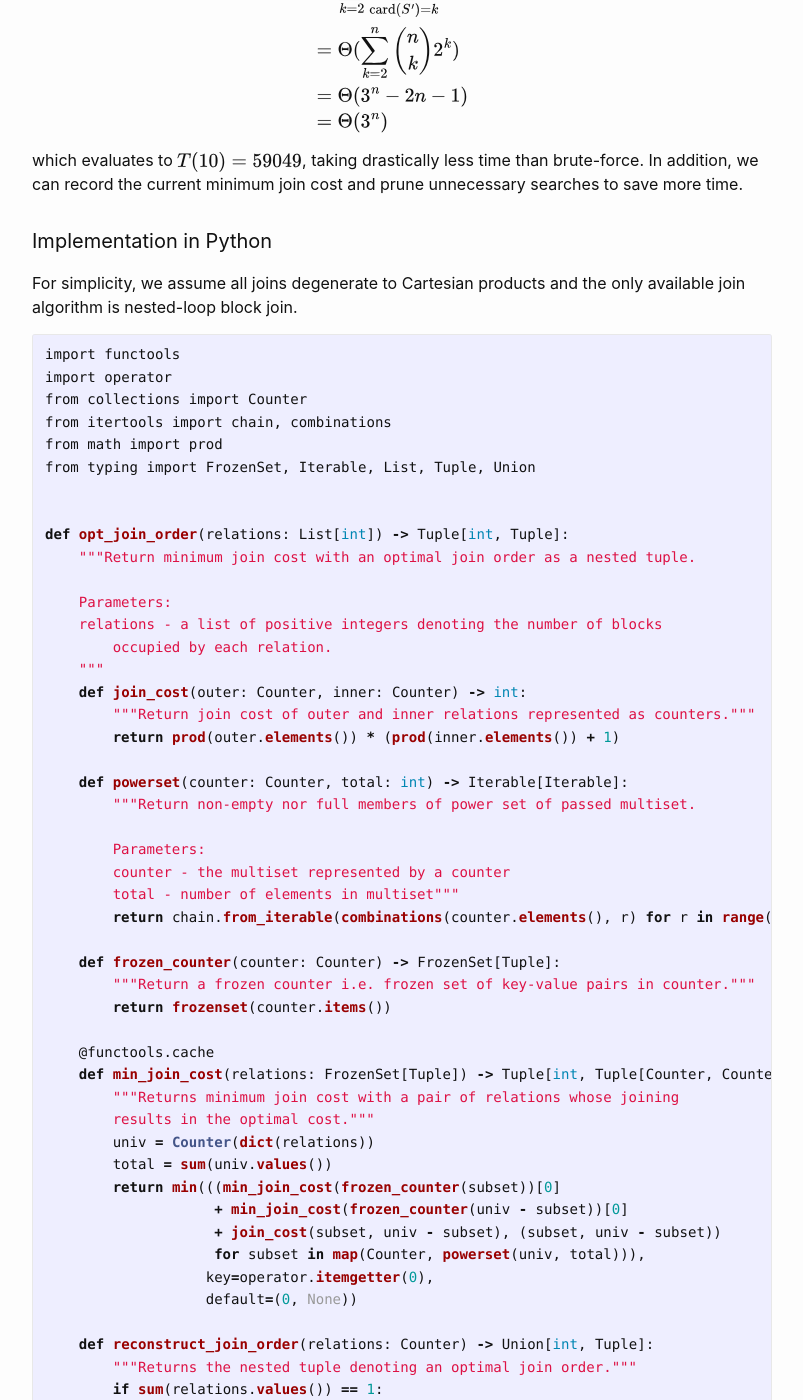
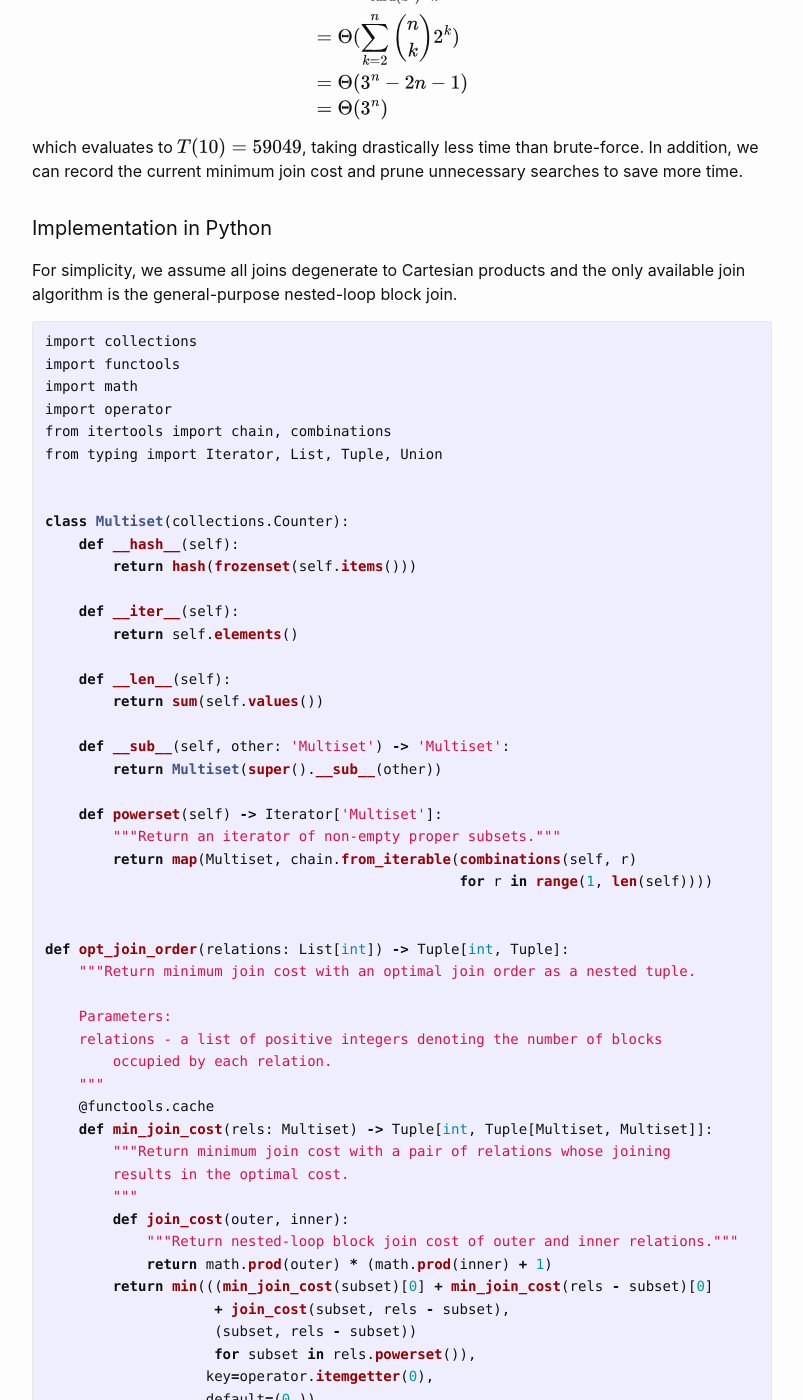
Before and after one commit to maristie/maristie.github.io, a Jekyll site: the page built from _posts/2021-07-21-Deciding-Join-Order-in-Database-Systems.md, in a window 1280 px wide and 1400 px high, scrolled down 7536 px. Shown: the whole window, without its empty margins (238-1041 px from the left). Built offline with Jekyll 4.4.1, drawn with Linux system fonts in a browser that asks for light colours; some of the changed text lies outside the part shown.

Commit message:
Refactor code

````diff
--- a/_posts/2021-07-21-Deciding-Join-Order-in-Database-Systems.md
+++ b/_posts/2021-07-21-Deciding-Join-Order-in-Database-Systems.md
@@ -199,13 +199,12 @@ Consider dividing the original set of relations into two non-empty sets $S'$ and
 
 $$
 OPT(S) =
+\begin{equation*}
   \begin{cases}
-    \begin{alignedat}{}
-      &\min_{S' \subset S \land S' \neq \emptyset} \{OPT(S') + OPT(S - S') + c_{S', S-S'}\}  &\text{if card}(S) > 1,
-      \\
-      &0 &\text{otherwise}.
-    \end{alignedat}
+    \min_{S' \subset S \land S' \neq \emptyset} \{OPT(S') + OPT(S - S') + c_{S', S-S'}\}  &\text{if card}(S) > 1, \\
+    0 &\text{otherwise}.
   \end{cases}
+\end{equation*}
 $$
 
 Minimum selection takes $\Theta(2^{\text{card}(S)})$ time. So for each subset $S'$ of $S$ such that $\text{card}(S') > 1$, we sum their evaluation time costs:
@@ -223,15 +222,34 @@ which evaluates to $T(10) = 59049$, taking drastically less time than brute-forc
 
 #### Implementation in Python
 
-For simplicity, we assume all joins degenerate to Cartesian products and the only available join algorithm is nested-loop block join.
+For simplicity, we assume all joins degenerate to Cartesian products and the only available join algorithm is the general-purpose nested-loop block join.
 
 ```python
+import collections
 import functools
+import math
 import operator
-from collections import Counter
 from itertools import chain, combinations
-from math import prod
-from typing import FrozenSet, Iterable, List, Tuple, Union
+from typing import Iterator, List, Tuple, Union
+
+
+class Multiset(collections.Counter):
+    def __hash__(self):
+        return hash(frozenset(self.items()))
+
+    def __iter__(self):
+        return self.elements()
+
+    def __len__(self):
+        return sum(self.values())
+
+    def __sub__(self, other: 'Multiset') -> 'Multiset':
+        return Multiset(super().__sub__(other))
+
+    def powerset(self) -> Iterator['Multiset']:
+        """Return an iterator of non-empty proper subsets."""
+        return map(Multiset, chain.from_iterable(combinations(self, r)
+                                                 for r in range(1, len(self))))
 
 
 def opt_join_order(relations: List[int]) -> Tuple[int, Tuple]:
@@ -241,46 +259,33 @@ def opt_join_order(relations: List[int]) -> Tuple[int, Tuple]:
     relations - a list of positive integers denoting the number of blocks
         occupied by each relation.
     """
-    def join_cost(outer: Counter, inner: Counter) -> int:
-        """Return join cost of outer and inner relations represented as counters."""
-        return prod(outer.elements()) * (prod(inner.elements()) + 1)
+    @functools.cache
+    def min_join_cost(rels: Multiset) -> Tuple[int, Tuple[Multiset, Multiset]]:
+        """Return minimum join cost with a pair of relations whose joining
+        results in the optimal cost.
+        """
+        def join_cost(outer, inner):
+            """Return nested-loop block join cost of outer and inner relations."""
+            return math.prod(outer) * (math.prod(inner) + 1)
+        return min(((min_join_cost(subset)[0] + min_join_cost(rels - subset)[0]
+                    + join_cost(subset, rels - subset),
+                    (subset, rels - subset))
+                    for subset in rels.powerset()),
+                   key=operator.itemgetter(0),
+                   default=(0,))
 
-    def powerset(counter: Counter, total: int) -> Iterable[Iterable]:
-        """Return non-empty nor full members of power set of passed multiset.
-
-        Parameters:
-        counter - the multiset represented by a counter
-        total - number of elements in multiset"""
-        return chain.from_iterable(combinations(counter.elements(), r) for r in range(1, total))
-
-    def frozen_counter(counter: Counter) -> FrozenSet[Tuple]:
-        """Return a frozen counter i.e. frozen set of key-value pairs in counter."""
-        return frozenset(counter.items())
-
-    @functools.cache
-    def min_join_cost(relations: FrozenSet[Tuple]) -> Tuple[int, Tuple[Counter, Counter]]:
-        """Returns minimum join cost with a pair of relations whose joining
-        results in the optimal cost."""
-        univ = Counter(dict(relations))
-        total = sum(univ.values())
-        return min(((min_join_cost(frozen_counter(subset))[0]
-                    + min_join_cost(frozen_counter(univ - subset))[0]
-                    + join_cost(subset, univ - subset), (subset, univ - subset))
-                    for subset in map(Counter, powerset(univ, total))),
-                   key=operator.itemgetter(0),
-                   default=(0, None))
-
-    def reconstruct_join_order(relations: Counter) -> Union[int, Tuple]:
-        """Returns the nested tuple denoting an optimal join order."""
-        if sum(relations.values()) == 1:
-            return next(relations.elements())
+    def reconstruct_join_order(rels: Multiset) -> Union[int, Tuple]:
+        """Return the nested tuple denoting an optimal join order."""
+        if len(rels) == 1:
+            return next(iter(rels))
         else:
-            subset, comp = min_join_cost(frozen_counter(relations))[1]
+            subset, comp = min_join_cost(rels)[1]
             return reconstruct_join_order(subset), reconstruct_join_order(comp)
 
-    return min_join_cost(frozen_counter(Counter(relations)))[0], reconstruct_join_order(Counter(relations))
+    return min_join_cost(Multiset(relations))[0], reconstruct_join_order(Multiset(relations))
 
 
+# A simple test case
 cost, join_order = opt_join_order([10, 500, 100, 1000, 20])
 print(f'cost={cost}, join_order={join_order}')
 ```
````
